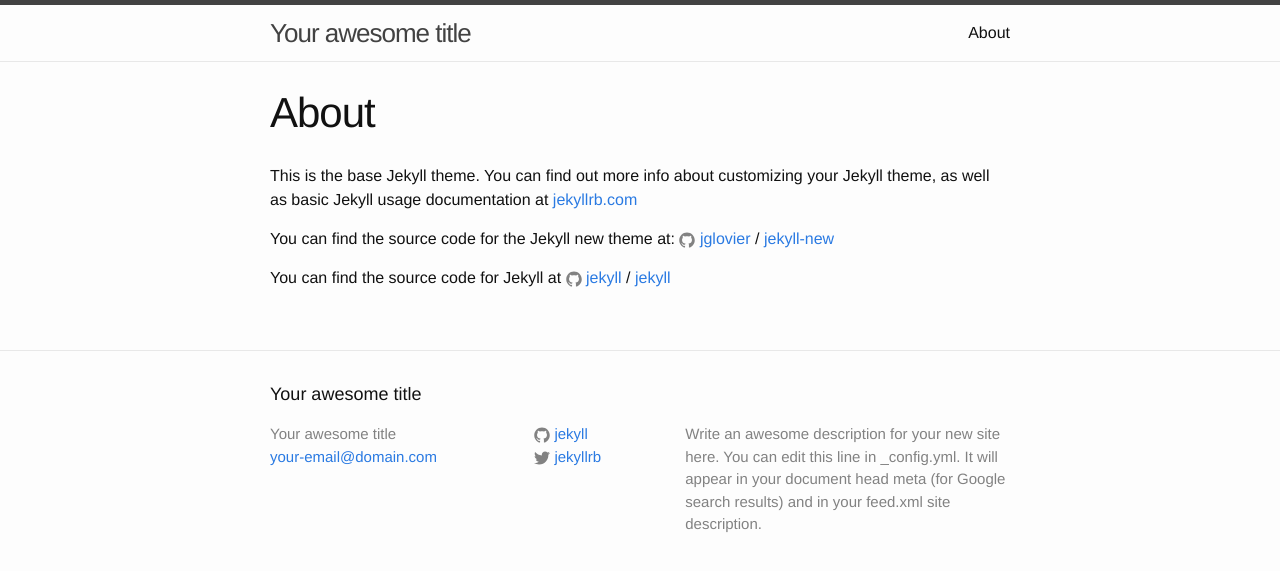
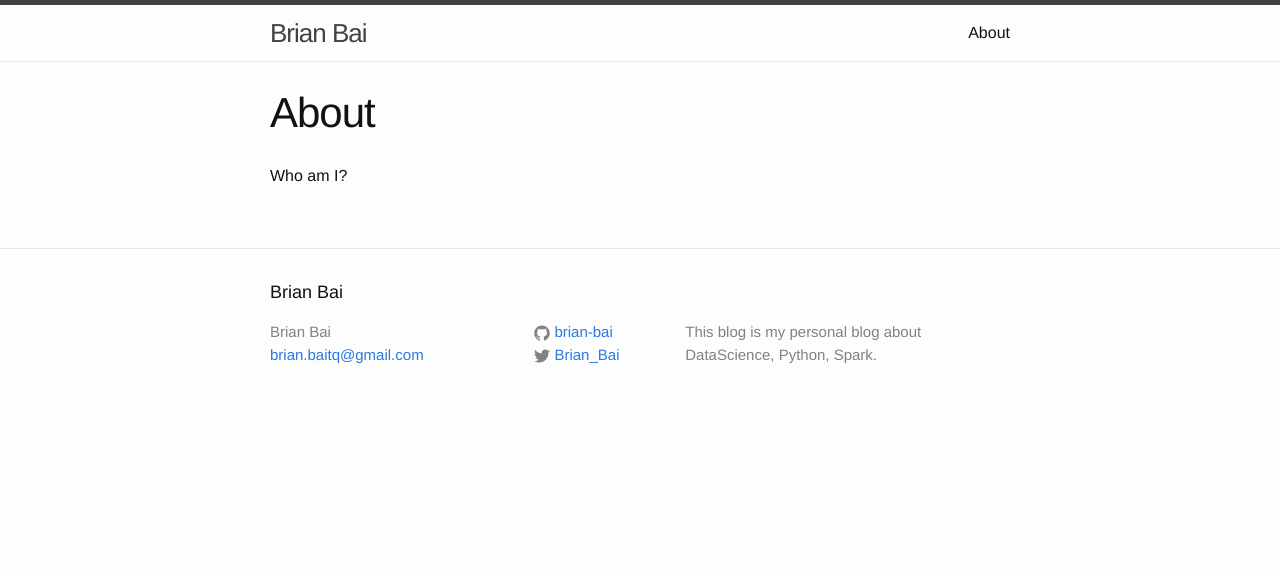
Before and after one commit to brian-bai/brian-bai.github.io, a Jekyll site: the page built from about.md, in a window 1280 px wide. Shown: the top 571 px of the page. Built offline with Jekyll 4.4.1, drawn with Linux system fonts in a browser that asks for light colours.

Commit message:
config init

```diff
--- a/_config.yml
+++ b/_config.yml
@@ -6,16 +6,14 @@
 # 'jekyll serve'. If you change this file, please restart the server process.
 
 # Site settings
-title: Your awesome title
-email: your-email@domain.com
+title: Brian Bai
+email: brian.baitq@gmail.com
 description: > # this means to ignore newlines until "baseurl:"
-  Write an awesome description for your new site here. You can edit this
-  line in _config.yml. It will appear in your document head meta (for
-  Google search results) and in your feed.xml site description.
+  This blog is my personal blog about DataScience, Python, Spark.
 baseurl: "" # the subpath of your site, e.g. /blog
-url: "http://yourdomain.com" # the base hostname & protocol for your site
-twitter_username: jekyllrb
-github_username:  jekyll
+url: "http://brian-bai.github.io" # the base hostname & protocol for your site
+twitter_username: Brian_Bai
+github_username:  brian-bai
 
 # Build settings
 markdown: kramdown
--- a/about.md
+++ b/about.md
@@ -4,12 +4,4 @@
 permalink: /about/
 ---
 
-This is the base Jekyll theme. You can find out more info about customizing your Jekyll theme, as well as basic Jekyll usage documentation at [jekyllrb.com](http://jekyllrb.com/)
-
-You can find the source code for the Jekyll new theme at:
-{% include icon-github.html username="jglovier" %} /
-[jekyll-new](https://github.com/jglovier/jekyll-new)
-
-You can find the source code for Jekyll at
-{% include icon-github.html username="jekyll" %} /
-[jekyll](https://github.com/jekyll/jekyll)
+Who am I?
```
